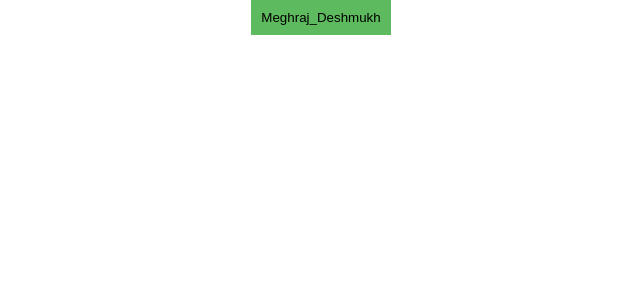
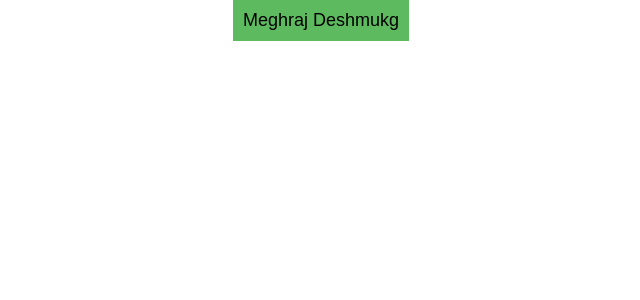
Before and after one commit to handsome-me/DashinglyUI, a React (Create React App) app: page / in a window 1280 px wide. Shown: the top 300 px of the page, without its empty margins (319-959 px from the left). Built offline with nearby package versions, Linux system fonts and the light colour scheme.

Commit message:
Button types and props declared _tested with large type

```diff
--- a/src/App.tsx
+++ b/src/App.tsx
@@ -5,7 +5,9 @@ import Button from './Button/Button';
 function App() {
   return (
     <div className="App">
-      <Button></Button>
+      <Button size="Large">
+        Meghraj Deshmukg
+      </Button>
     </div>
   );
 }
--- a/src/Button/Button.tsx
+++ b/src/Button/Button.tsx
@@ -1,14 +1,50 @@
 import React from 'react';
 import PropTypes from 'prop-types';
 import { css, cx,CSSStyleSheet } from '@emotion/css'
+import { JsxChild } from 'typescript';
 
 
-const styledButton=()=>{
+
+/**
+ * Props type
+ * intent="errror"|"success"|"normal"|"primary"
+ * size="large"|"small" | medium
+ * childreen="react childreen"
+ * disabled="";
+ */
+
+ enum sizes{
+     Large="Large",
+     Small="Small",
+     XLarge="XLarge",
+    }
+ function getButtonSize(size:sizes){
+
+    const sizesObj={
+      "Large":{
+       fontSize:fontSizes[size],
+       padding:spacing[size]
+      },
+      "Small":{
+
+    },
+    "XLarge":{
+
+    },
+    }
+    return sizesObj[size];
+
+ }
+
+const styledButton=(size:sizes)=>{
 
     return css({
+        ...getButtonSize(size),
        display:'inline-flex',
        padding:"10px",
        border:"none",
+    /**position is set relate bcz if user want to make thier content absolute and align inside button */
+       position:"relative",
        cursor:'pointer',
        backgroundColor:"#5eba5e",
        "&:hover":{
@@ -19,21 +55,47 @@ const styledButton=()=>{
       backgroundColor:'green',
       outline:'2px solid ',
       outlineStyle:"dotted",
-      outlineColor:'silver'
+      outlineColor:'silver',
+
       }
+
     })
 
 }
+export const spacing = {
+    none: 0,
+    xxsmall: '4px',
+    xsmall: '8px',
+    Small: '12px',
+    medium: '20px',
+    gutter: '24px',
+    Large: '32px',
+    XLarge: '48px',
+    xxlarge: '96px',
+  };
 
+  export const fontSizes = {
+    xsmall: '0.79rem',
+    Small: '0.889rem',
+    medium: '1rem',
+    Large: '1.125rem',
+    XLarge: '1.266rem',
+    xxlarge: '1.424rem',
+  };
 
 const Default_Style = css({
     color:"red",
 
   })
-const Button = (props:any) => {
+//   ,{size,childreen}:{size:any,childreen?:any}
+interface props{
+    size:any,
+    children:any
+}
+const Button = (props:props) => {
     return (
-        <button className={styledButton()}>
-            Meghraj_Deshmukh
+        <button className={styledButton(props.size)}>
+            {props.children}
         </button>
     );
 };
```
